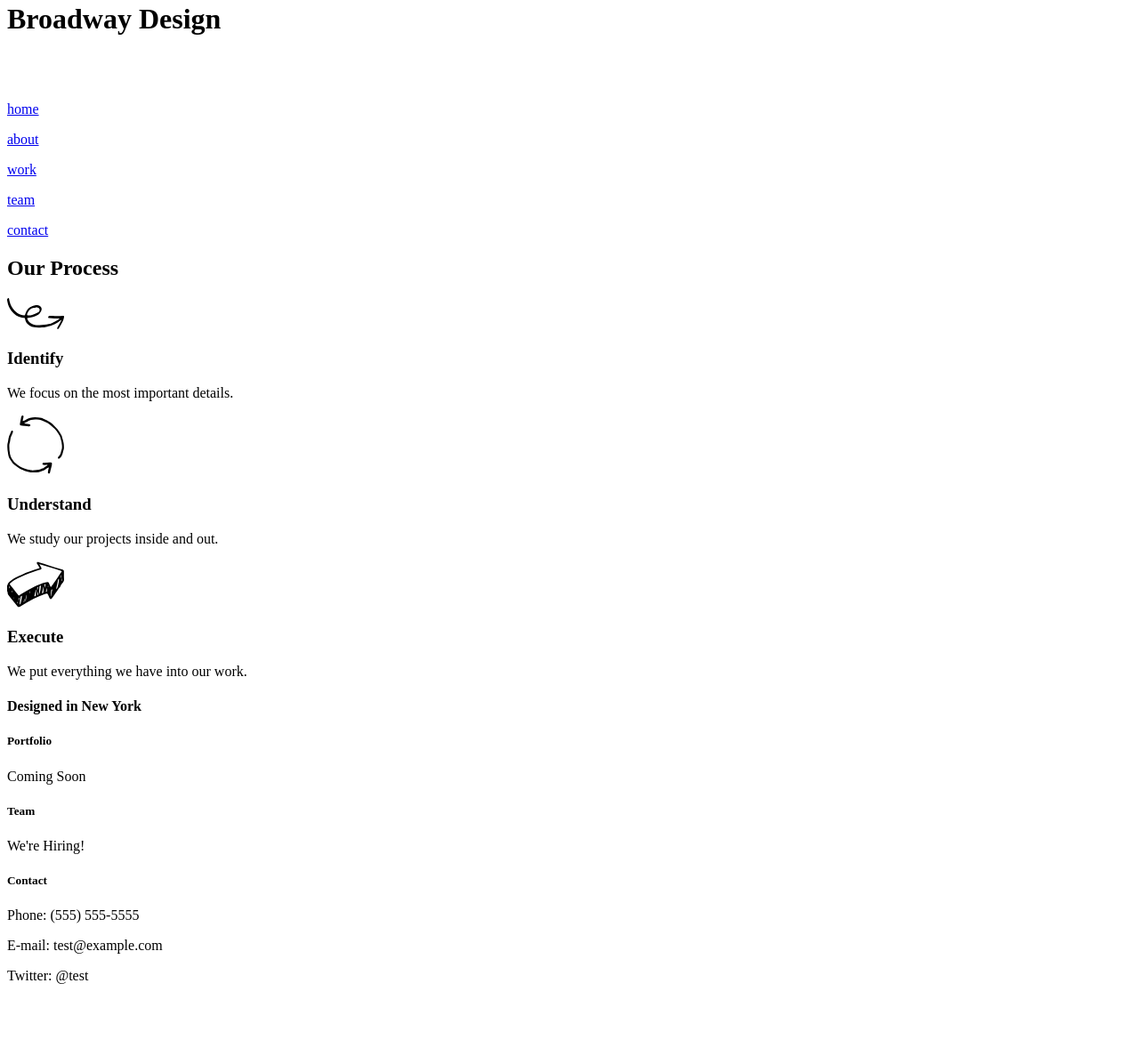
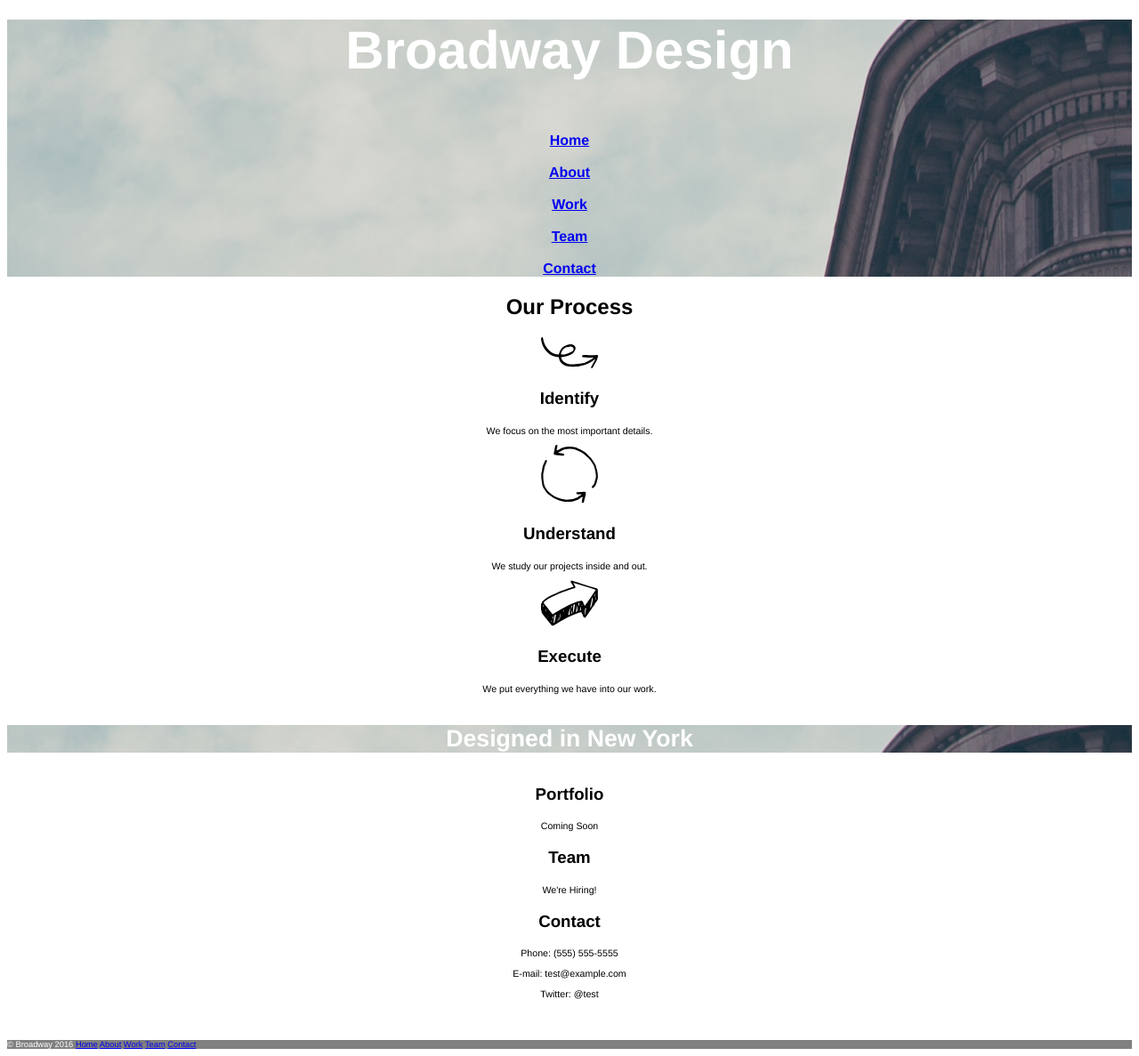
Before and after one commit to alphabetype/broadway, a plain HTML site: page index.html in a window 1280 px wide. Shown: the part 18-1205 px from the top of the page at 89% size. Before the commit the page ends 1140 px from the top, so only its background shows below. Drawn offline with Linux system fonts and the light colour scheme.

Commit message:
Finish code.

```diff
--- a/index.html
+++ b/index.html
@@ -3,24 +3,24 @@
   <head>
     <meta charset="utf-8">
     <title>Broadway Design</title>
-    <link href "style.css" type="text/css" rel="stylesheet">
+    <link href="./resources/style.css" type="text/css" rel="stylesheet">
   </head>
   <body>
 
-    <div class ="topbar">
+    <div class="topbar">
 
     <h1>Broadway Design</h1>
     <br />
-    <br />
 
+      <div>
         <nav>
-        <a href="index.html"><p>home</p></a>
-        <a href="index.html"><p>about</p></a>
-        <a href="index.html"><p>work</p></a>
-        <a href="index.html"><p>team</p></a>
-        <a href="index.html"><p>contact</p></a>
+          <a class="navlinks" href="index.html">Home</a><br /><br />
+          <a class="navlinks" href="index.html">About</a><br /><br />
+          <a class="navlinks" href="index.html">Work</a><br /><br />
+          <a class="navlinks" href="index.html">Team</a><br /><br />
+          <a class="navlinks" href="index.html">Contact</a>
         </nav>
-
+      </div>
     </div>
 
     <div>
@@ -41,18 +41,32 @@
 
     </div>
 
-    <div class="designedinnyc">
+    <div>
 
       <h4>Designed in New York</h4>
 
-    <h5>Portfolio</h5>
+      <h3>Portfolio</h3>
       <p>Coming Soon</p>
-    <h5>Team</h5>
+      <h3>Team</h3>
       <p>We're Hiring!</p>
-    <h5>Contact</h5>
+      <h3>Contact</h3>
       <p>Phone: (555) 555-5555</p>
       <p>E-mail: test@example.com</p>
       <p>Twitter: @test</p>
+      <br />
+      <br />
+
+    </div>
+
+    <div class="bottombar">
+     &copy Broadway 2016
+     <a href="index.html">Home</a>
+     <a href="index.html">About</a>
+     <a href="index.html">Work</a>
+     <a href="index.html">Team</a>
+     <a href="index.html">Contact</a>
+    </div>
+
 
 
 
--- a/resources/style.css
+++ b/resources/style.css
@@ -0,0 +1,40 @@
+.topbar  {
+           background-image: url("the-flatiron-building.png");
+}
+
+body     {
+          font-family: Helvetica;
+          text-align: Center;
+}
+
+h1        {
+          color: white;
+          font-size: 45pt;
+}
+
+.nav       {
+          color: white;
+          font-weight: bold;
+}
+
+h4        {
+          background-image: url("the-flatiron-building.png");
+          color: white;
+          font-size: 20pt;
+}
+
+p         {
+          font-size: 8pt;
+}
+
+.navlinks   {
+          font-weight: bold;
+          font-size: 12pt;
+}
+
+.bottombar   {
+          font-size: 7pt;
+          text-align: left;
+          background-color: gray;
+          color: white;
+}
```
Lines whose indentation alone changed are shown as unchanged.
